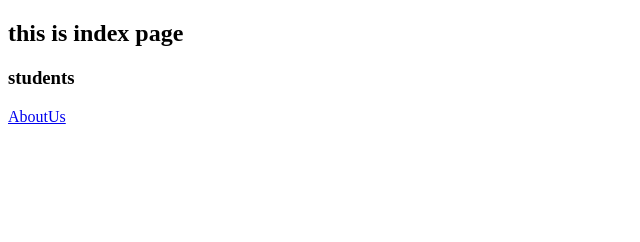
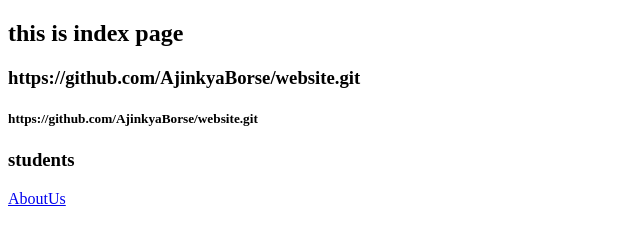
Before and after one commit to AjinkyaBorse/website, a plain HTML site: page index.html in a window 1280 px wide. Shown: the whole page, without its empty margins (0-640 px from the left). Drawn offline with Linux system fonts and the light colour scheme.

Commit message:
modified index.html

```diff
--- a/index.html
+++ b/index.html
@@ -8,6 +8,8 @@
 </head>
 <body>
     <h2>this is index page</h2>
+    <h3>https://github.com/AjinkyaBorse/website.git</h3>
+    <h5>https://github.com/AjinkyaBorse/website.git</h5>
     <h3>students <a href="student.html"></a></h3>
     <a href="aboutus.html">AboutUs</a>
 </body>
```
